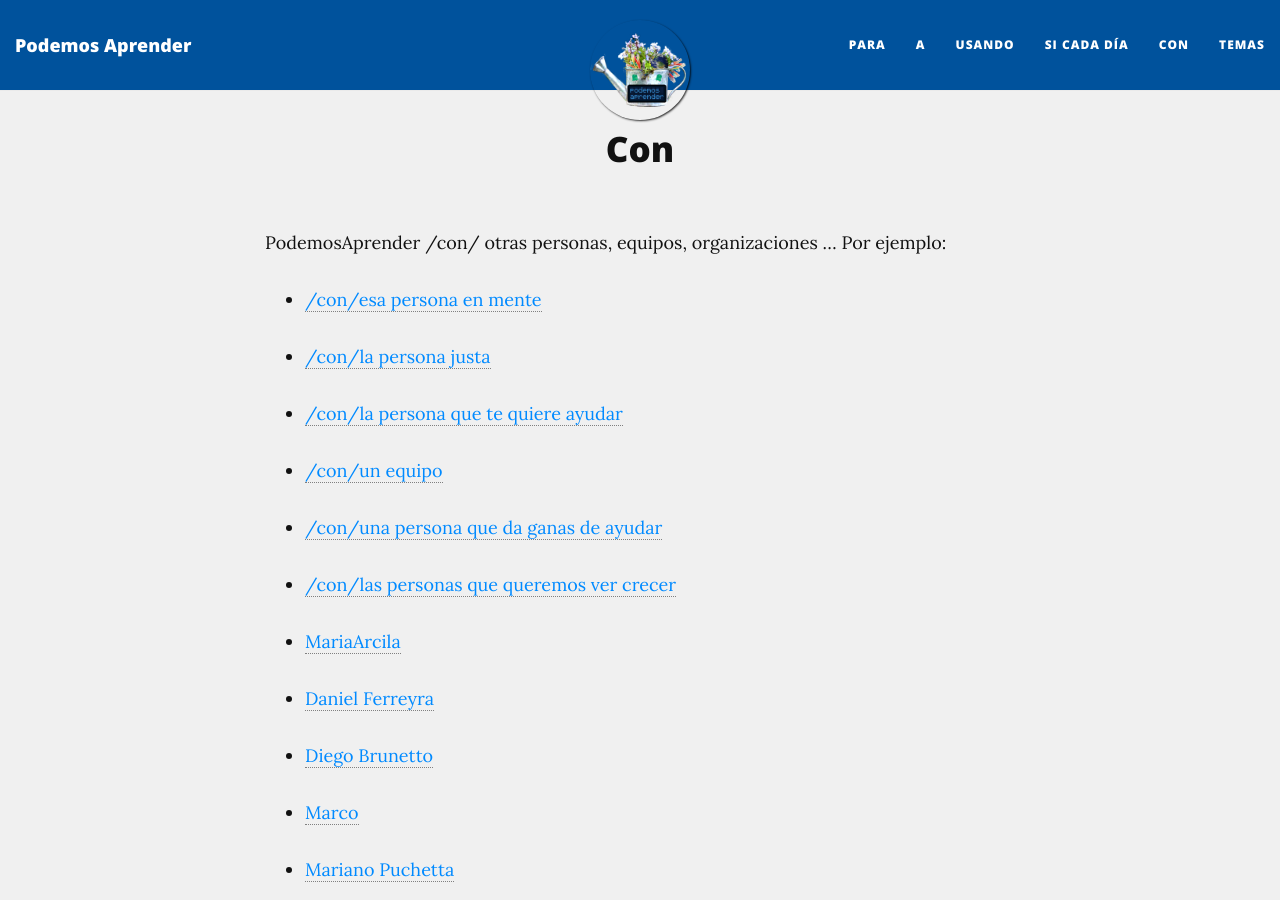
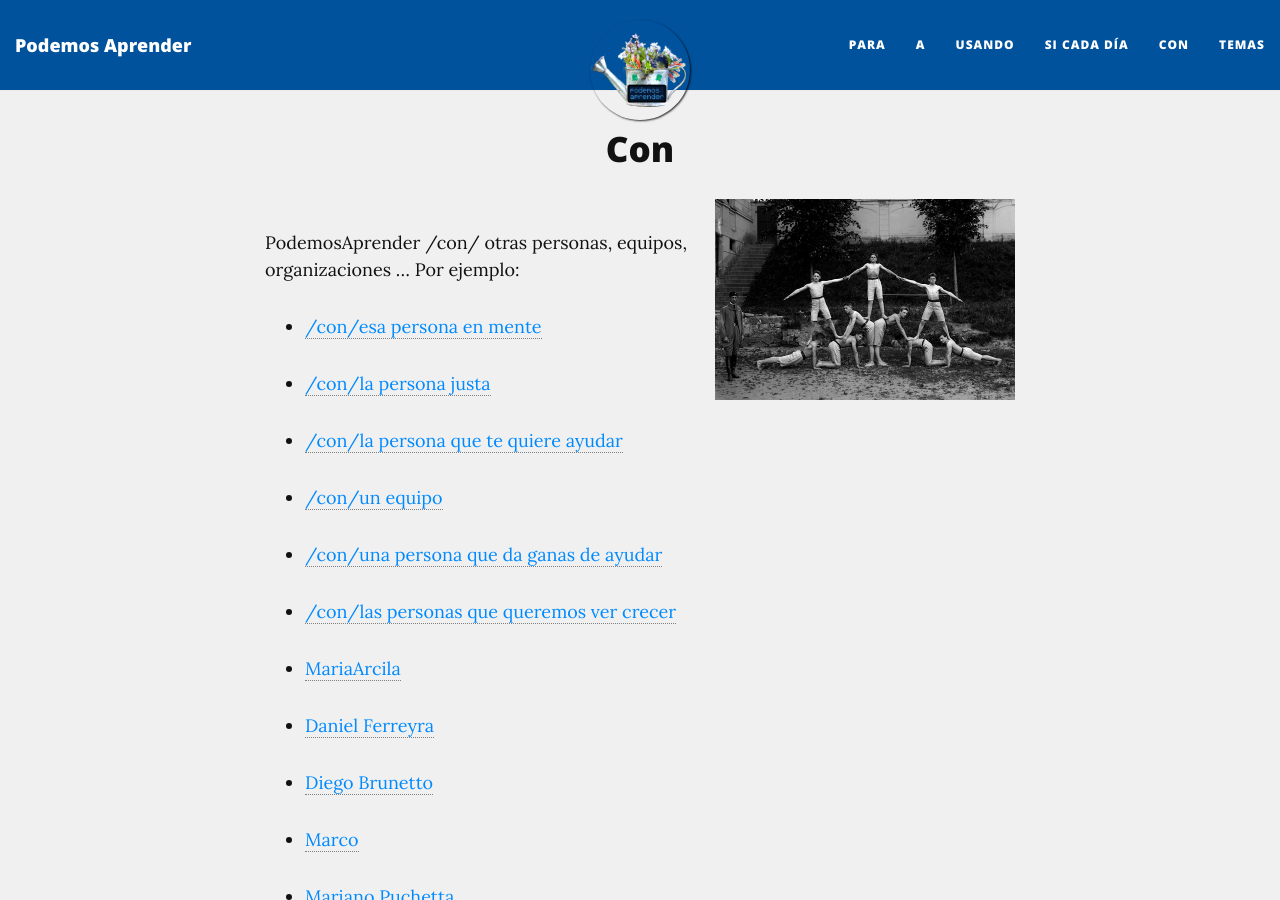
Before and after one commit to podemosaprender/podemosaprender.github.io, a Jekyll site: the page built from _contenidos/00marco/kw-con.md, in a window 1280 px wide and 900 px high. Built offline with Jekyll 4.4.1, drawn with Linux system fonts in a browser that asks for light colours; nearby versions of some CDN libraries.

Commit message:
MEJORA: imagen para con

```diff
--- a/_contenidos/00marco/kw-con.md
+++ b/_contenidos/00marco/kw-con.md
@@ -1,6 +1,7 @@
 ---
 permalink: /con
 title: Con
+img: /img/castellers.jpg
 ---
 PodemosAprender /con/ otras personas, equipos, organizaciones ... Por ejemplo:
 
```
Also changed, not shown: img/castellers.jpg (added).
